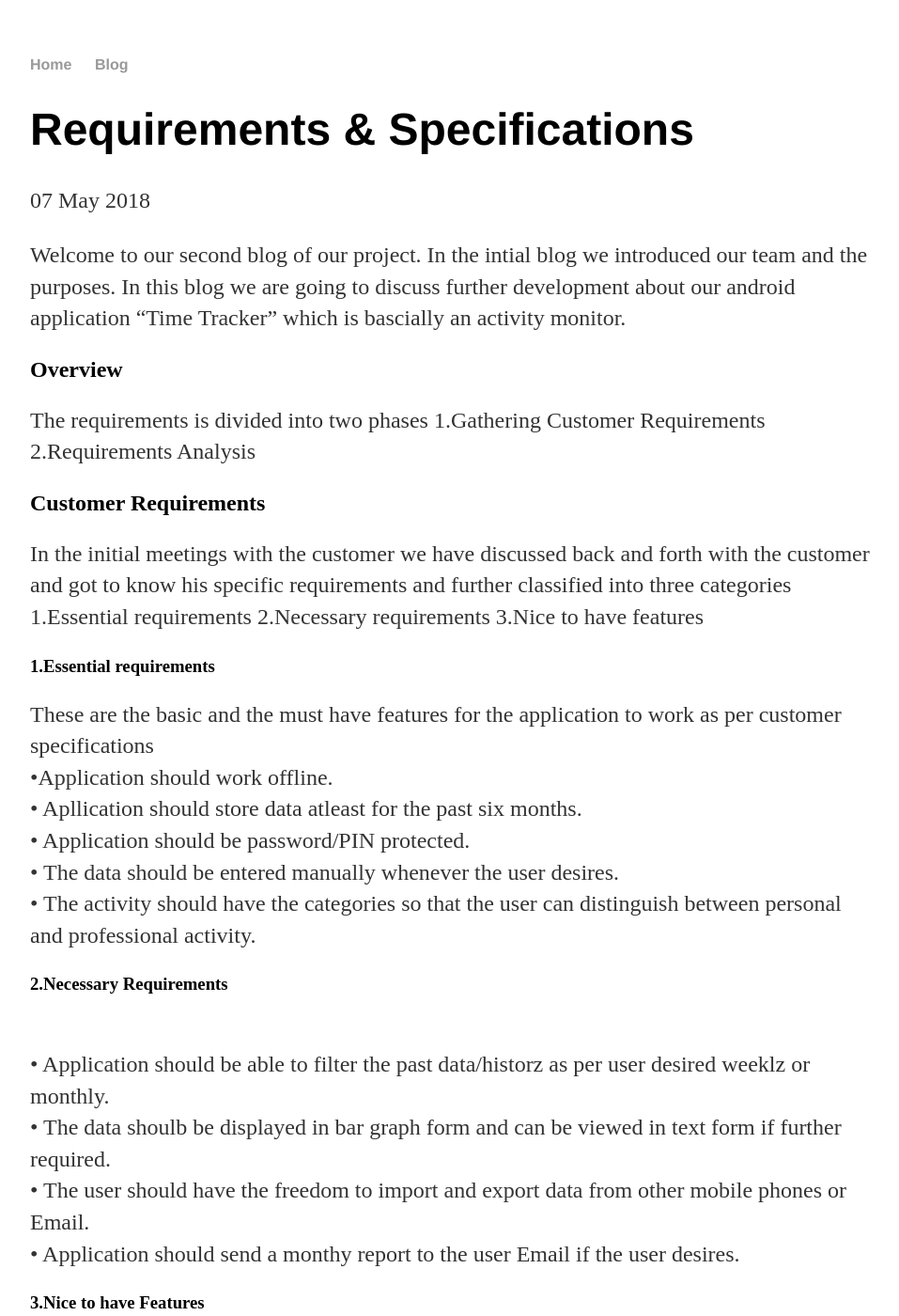
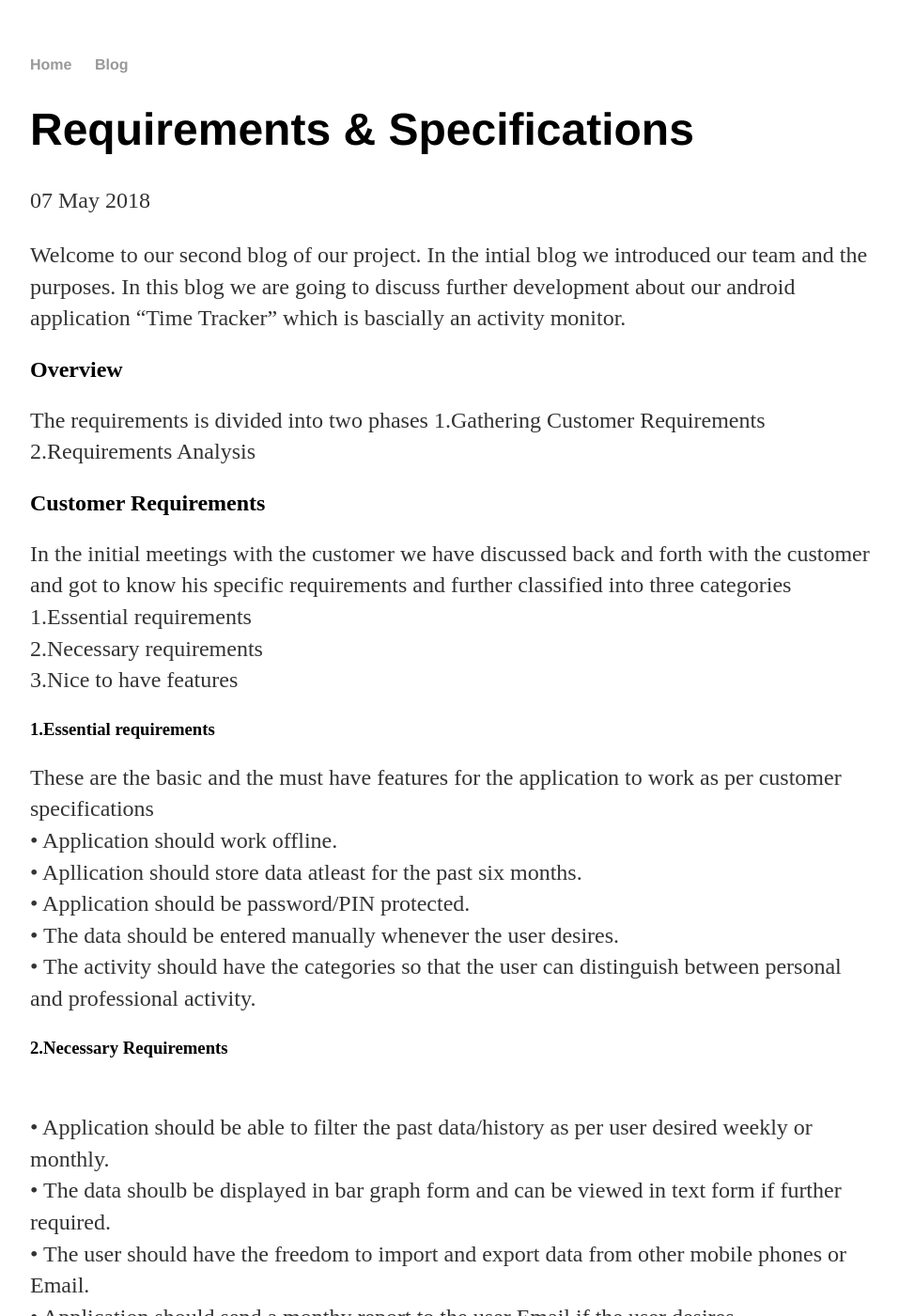
Before and after one commit to AntoThomasK03/isee2018-TeamWithNoName, a Jekyll site: the page built from docs/_posts/2018-05-07-Requirements-&-Specifications.md, in a window 1280 px wide and 1400 px high. Shown: the whole window at 94% size, without its empty margins (160-1117 px from the left). Built offline with Jekyll 4.4.1, drawn with Linux system fonts in a browser that asks for light colours; our own code applies the rules of GitHub Pages for plain Markdown files.

Commit message:
Update 2018-05-07-Requirements-&-Specifications.md

```diff
--- a/docs/_posts/2018-05-07-Requirements-&-Specifications.md
+++ b/docs/_posts/2018-05-07-Requirements-&-Specifications.md
@@ -6,19 +6,19 @@ The requirements is divided into two phases
 
 <h2>Customer Requirements</h2>
 In the initial meetings with the customer we have discussed back and forth with the customer and got to know his specific requirements and further classified into three categories
-1.Essential requirements
-2.Necessary requirements
-3.Nice to have  features
+<br>1.Essential requirements
+<br>2.Necessary requirements
+<br>3.Nice to have  features
 <h3>1.Essential requirements</h3>
 These are the basic and the must have features for the application to work as per customer specifications
-<br>•Application should work offline.
+<br>• Application should work offline.
 <br>• Apllication should store data atleast for the past six months.
 <br>• Application should be password/PIN protected.
 <br>• The data should be entered manually whenever the user desires.
 <br>• The activity should have the categories so that the user can distinguish between personal and professional activity.
 
 <h3>2.Necessary Requirements</h3>
-<br>• Application should be able to filter the past data/historz as per user desired weeklz or monthly.
+<br>• Application should be able to filter the past data/history as per user desired weekly or monthly.
 <br>• The data shoulb be displayed in bar graph form and can be viewed in text form if further required.
 <br>• The user should have the freedom to import and export data from other mobile phones or Email.
 <br>• Application should send a monthy report to the user Email if the user desires.
```
